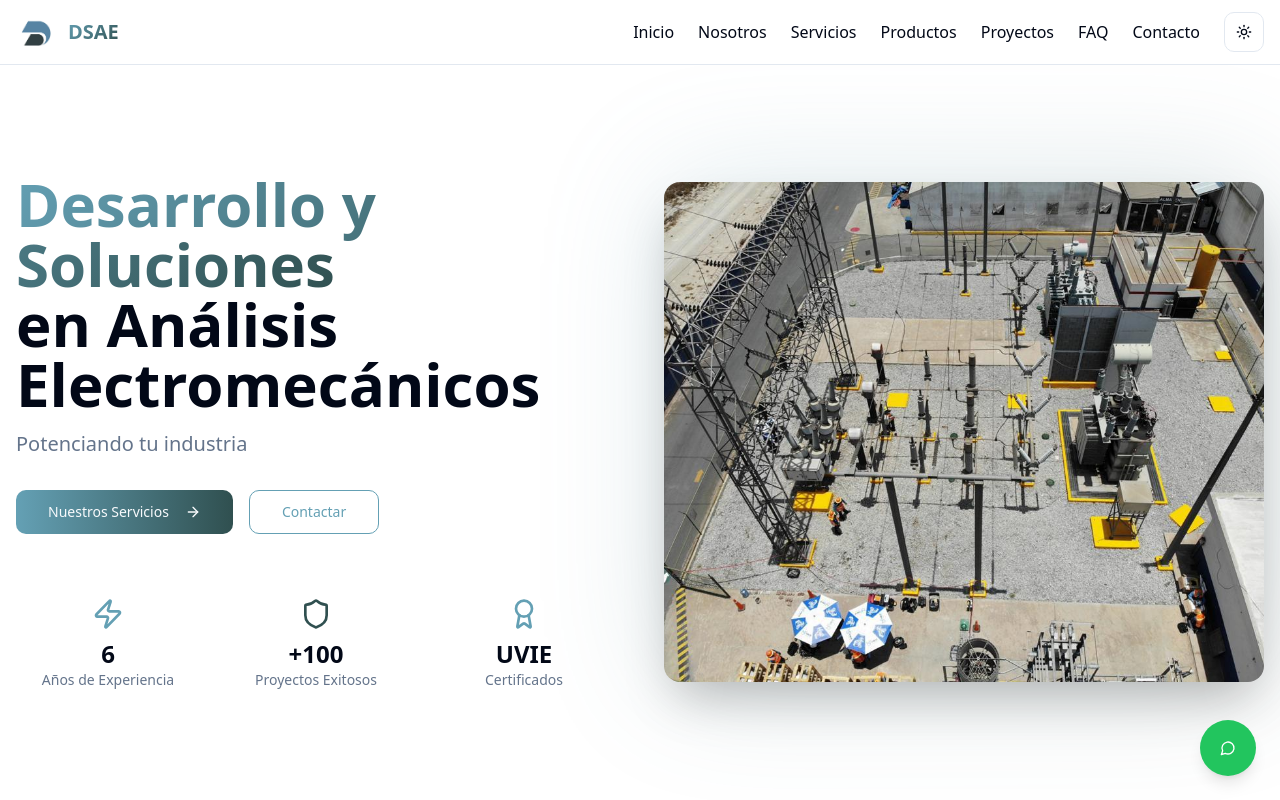
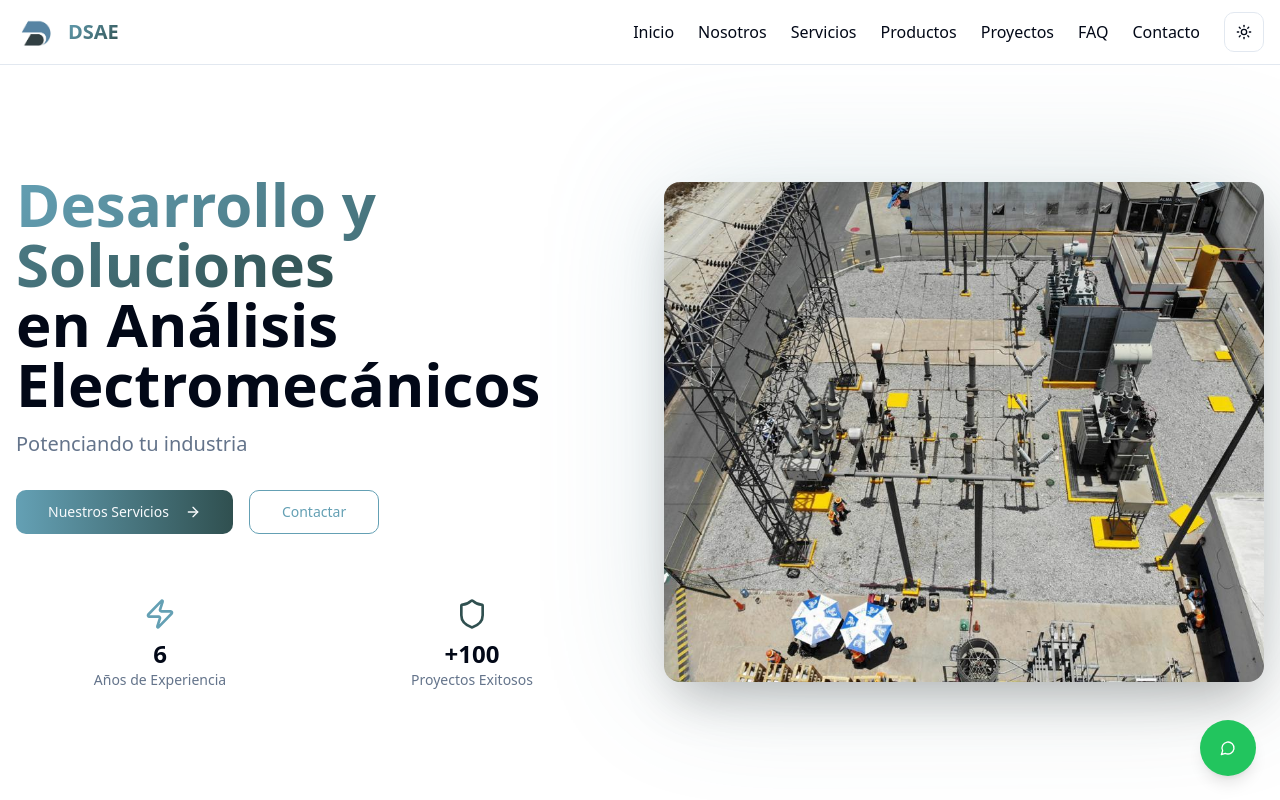
Before and after one commit to UDigital-Business/electro-web-solutions, a React (Vite) app: page / in a window 1280 px wide. Shown: the top 800 px of the page. Built offline with nearby package versions, Linux system fonts and the light colour scheme.

Commit message:
Remove UVIE and Certificados
Remove the UVIE and Certificados stats from the HeroSection component, leaving only years of experience and successful projects.

```diff
--- a/src/components/sections/HeroSection.tsx
+++ b/src/components/sections/HeroSection.tsx
@@ -47,7 +47,7 @@ export function HeroSection() {
             </div>
 
             {/* Stats */}
-            <div className="grid grid-cols-3 gap-6 pt-8">
+            <div className="grid grid-cols-2 gap-6 pt-8">
               <div className="text-center">
                 <div className="flex justify-center mb-2">
                   <Zap className="h-8 w-8 text-dsae-blue" />
@@ -61,13 +61,6 @@ export function HeroSection() {
                 </div>
                 <div className="text-2xl font-bold text-foreground">+100</div>
                 <div className="text-sm text-muted-foreground">Proyectos Exitosos</div>
-              </div>
-              <div className="text-center">
-                <div className="flex justify-center mb-2">
-                  <Award className="h-8 w-8 text-dsae-blue" />
-                </div>
-                <div className="text-2xl font-bold text-foreground">UVIE</div>
-                <div className="text-sm text-muted-foreground">Certificados</div>
               </div>
             </div>
           </div>
```
